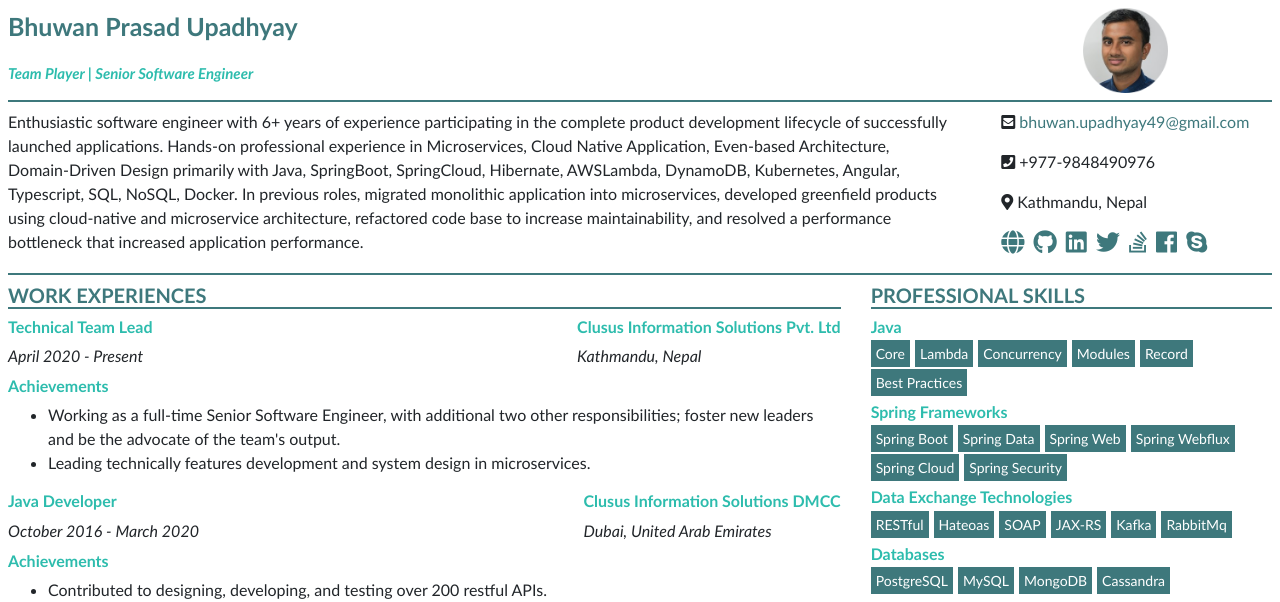
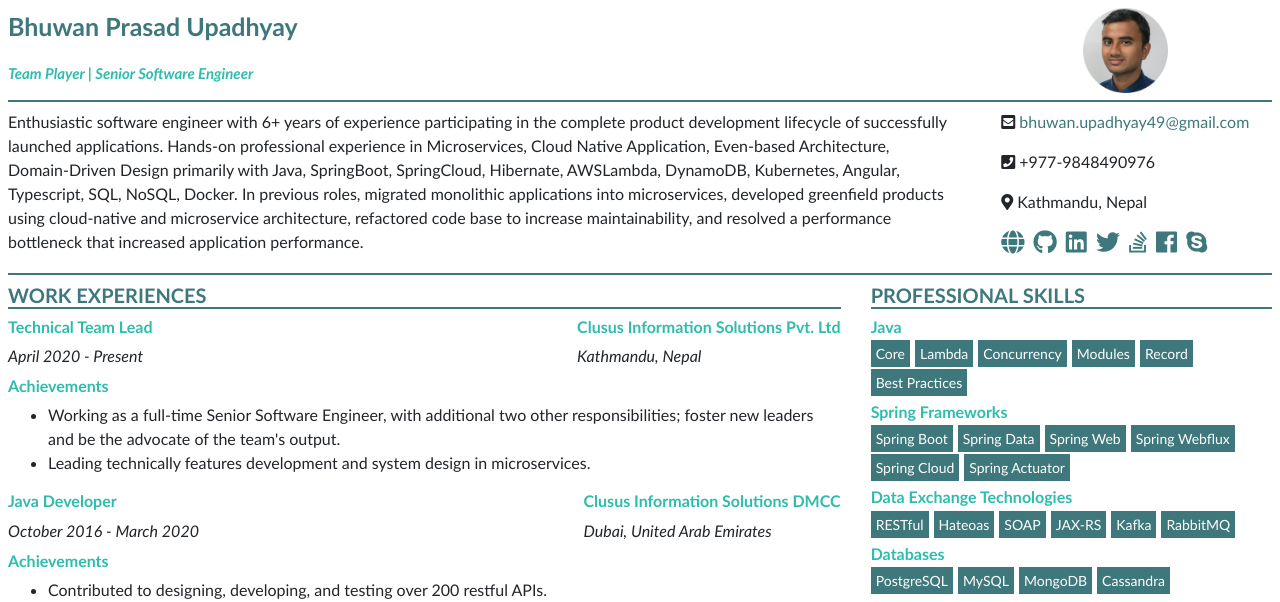
Before and after one commit to BhuwanUpadhyay/cv, a Jekyll site: the page built from index.markdown, in a window 1280 px wide. Shown: the top 602 px of the page. Built offline with Jekyll 4.4.1, drawn with Linux system fonts in a browser that asks for light colours; nearby versions of some CDN libraries.

Commit message:
docs: fix

```diff
--- a/_data/cv.yml
+++ b/_data/cv.yml
@@ -1,7 +1,7 @@
 name: Bhuwan Prasad Upadhyay
 title: Team Player | Senior Software Engineer
 summary: >-
-  Enthusiastic software engineer with 6+ years of experience participating in the complete product development lifecycle of successfully launched applications. Hands-on professional experience in Microservices, Cloud Native Application, Even-based Architecture, Domain-Driven Design primarily with Java, SpringBoot, SpringCloud, Hibernate, AWSLambda, DynamoDB, Kubernetes, Angular, Typescript, SQL, NoSQL, Docker. In previous roles, migrated monolithic application into microservices, developed greenfield products using cloud-native and microservice architecture, refactored code base to increase maintainability, and resolved a performance bottleneck that increased application performance.
+  Enthusiastic software engineer with 6+ years of experience participating in the complete product development lifecycle of successfully launched applications. Hands-on professional experience in Microservices, Cloud Native Application, Even-based Architecture, Domain-Driven Design primarily with Java, SpringBoot, SpringCloud, Hibernate, AWSLambda, DynamoDB, Kubernetes, Angular, Typescript, SQL, NoSQL, Docker. In previous roles, migrated monolithic applications into microservices, developed greenfield products using cloud-native and microservice architecture, refactored code base to increase maintainability, and resolved a performance bottleneck that increased application performance.
 image: assets/images/2.png
 email: bhuwan.upadhyay49@gmail.com
 location: Kathmandu, Nepal
@@ -31,7 +31,7 @@ skills:
       - name: Spring Web
       - name: Spring Webflux
       - name: Spring Cloud
-      - name: Spring Security
+      - name: Spring Actuator
   - title: Data Exchange Technologies
     categories:
       - name: RESTful
@@ -39,7 +39,7 @@ skills:
       - name: SOAP
       - name: JAX-RS
       - name: Kafka
-      - name: RabbitMq
+      - name: RabbitMQ
 #      - name: Apache Camel
   - title: Databases
     categories:
```
